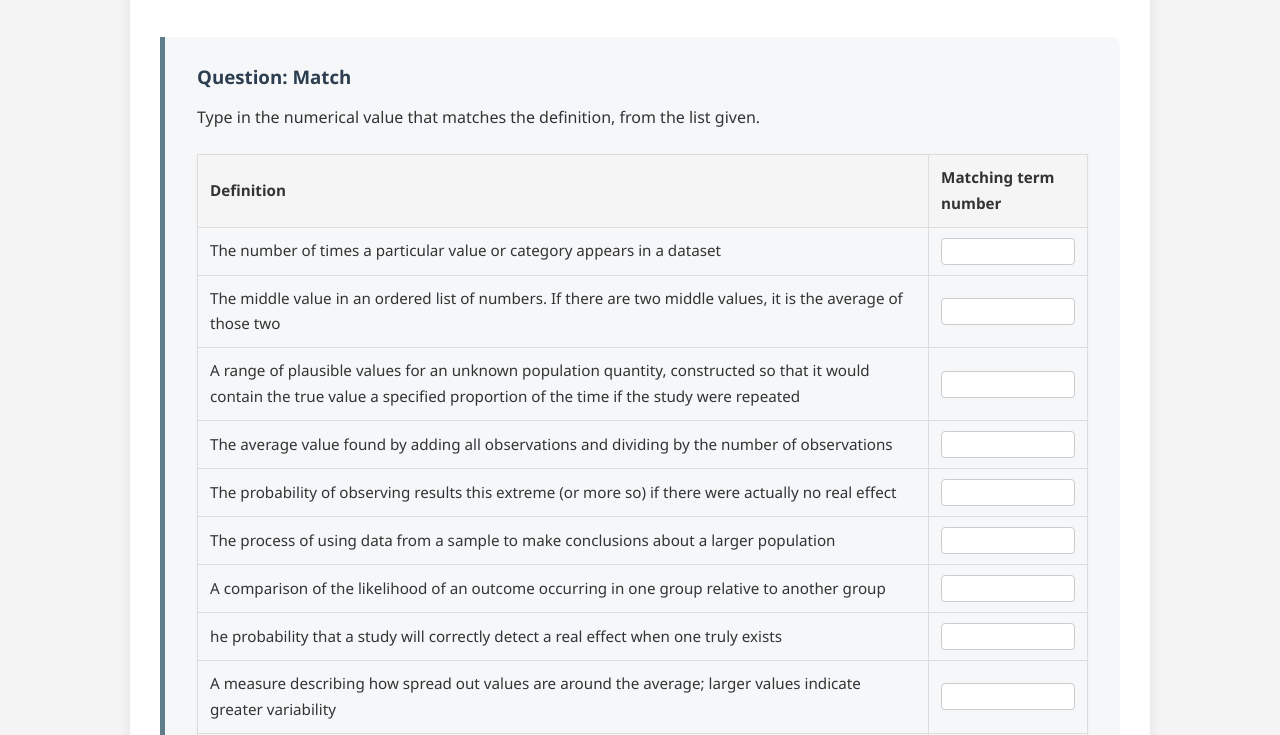
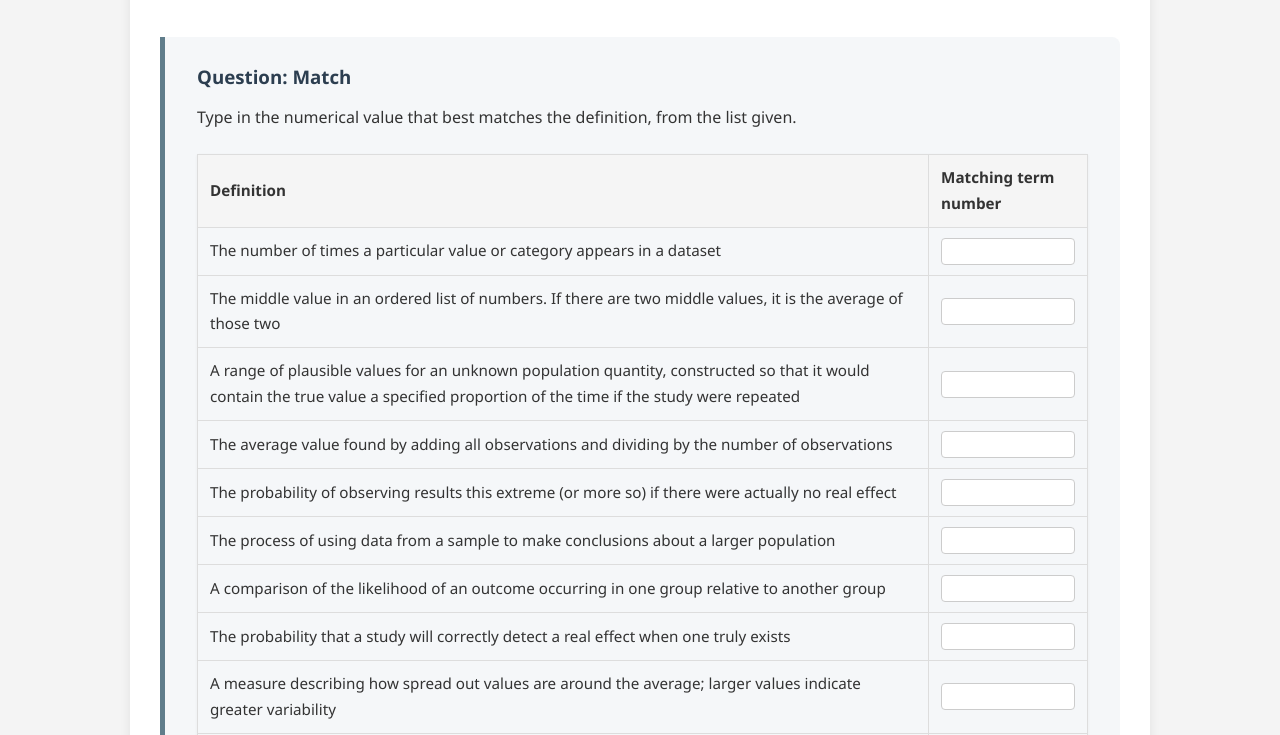
Before and after one commit to probe973/hsc-7056x, a Jekyll site: the page built from intro/quiz.md, in a window 1280 px wide. Shown: the part 779-1514 px from the top of the page. Built offline with Jekyll 4.4.1, drawn with Linux system fonts in a browser that asks for light colours.

Commit message:
Correct phrasing in quiz.md for clarity

```diff
--- a/intro/quiz.md
+++ b/intro/quiz.md
@@ -62,7 +62,7 @@ The exercise below will give you a set of statistical words, each with a numeric
             <td><input type="number" step="any" aria-label="Range of the data set"></td>
        </tr>
     <tr>
-            <td>he probability that a study will correctly detect a real effect when one truly exists</td>
+            <td>The probability that a study will correctly detect a real effect when one truly exists</td>
             <td><input type="number" step="any" aria-label="Range of the data set"></td>
        </tr>
     <tr>
@@ -80,7 +80,7 @@ The exercise below will give you a set of statistical words, each with a numeric
 {% include table_fill.html
    id="introq"
    title="Match"
-   question_text="Type in the numerical value that matches the definition, from the list given."
+   question_text="Type in the numerical value that best matches the definition, from the list given."
    table_content=introquiz
    answers="2 || 5 || 1 || 4 || 7 || 3 || 6 || 8 || 9 || 10"
    tolerance="0"
```
